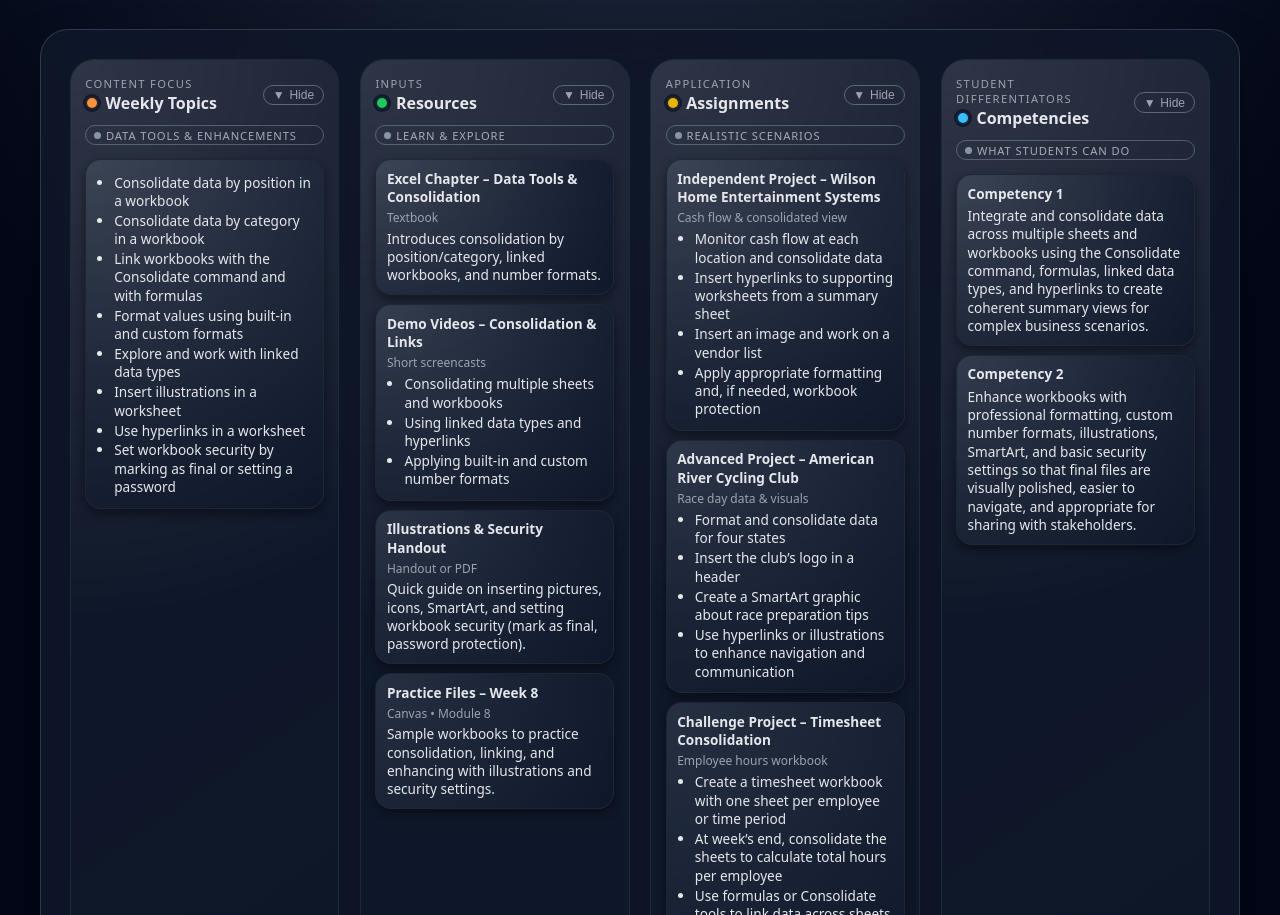
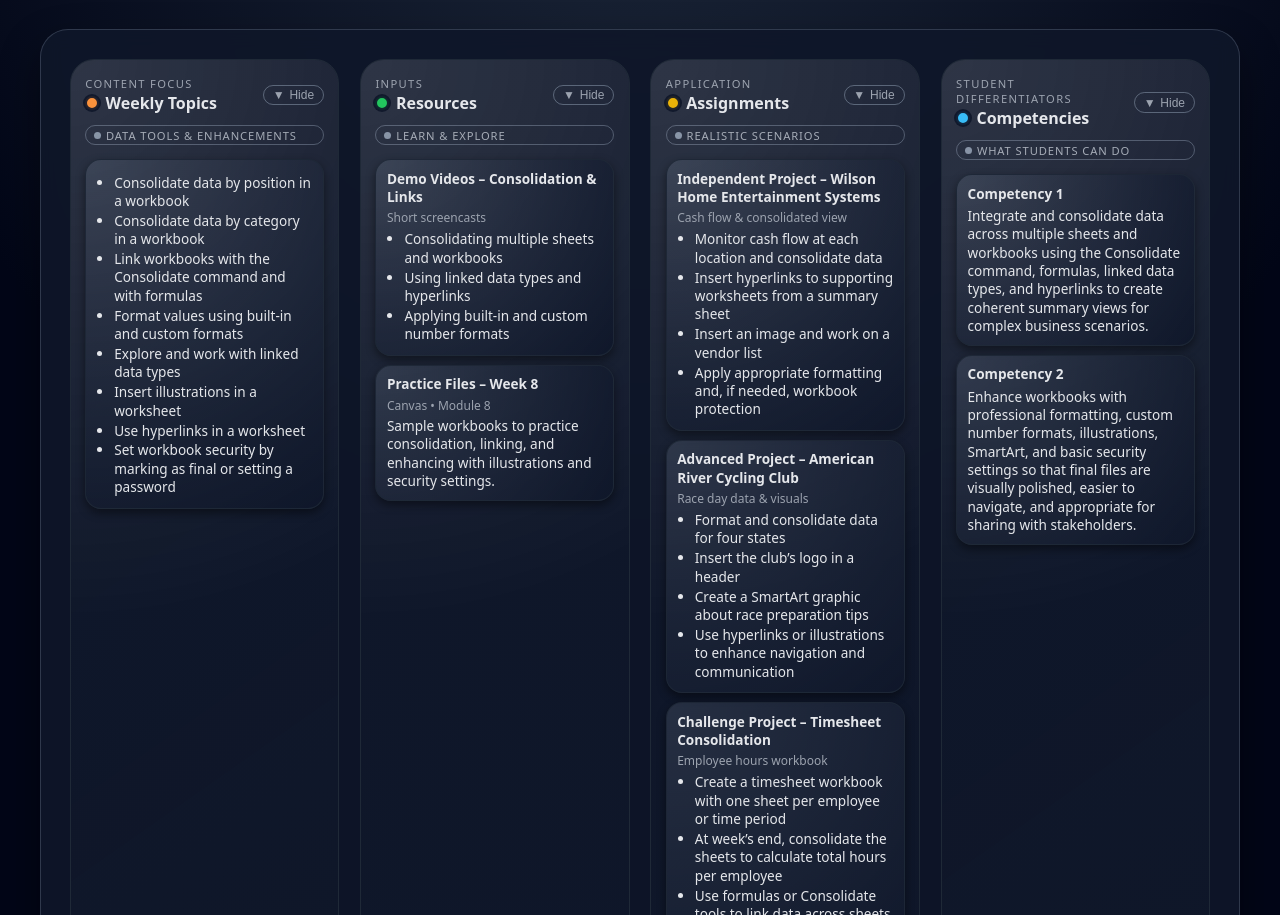
Before and after one commit to ProfSaleh/ismg2050-course-map, a plain HTML site: page week8.html in a window 1280 px wide. Shown: the part 185-1100 px from the top of the page. Drawn offline with Linux system fonts and the light colour scheme.

Commit message:
Removed handout DIV

```diff
--- a/week8.html
+++ b/week8.html
@@ -448,13 +448,6 @@
               <span class="dot"></span> Learn &amp; Explore
             </div>
 
-            <div class="card">
-              <div class="card-title">Excel Chapter – Data Tools &amp; Consolidation</div>
-              <div class="card-sub">Textbook</div>
-              <p>
-                Introduces consolidation by position/category, linked workbooks, and number formats.
-              </p>
-            </div>
 
             <div class="card">
               <div class="card-title">Demo Videos – Consolidation &amp; Links</div>
@@ -466,14 +459,6 @@
               </ul>
             </div>
 
-            <div class="card">
-              <div class="card-title">Illustrations &amp; Security Handout</div>
-              <div class="card-sub">Handout or PDF</div>
-              <p>
-                Quick guide on inserting pictures, icons, SmartArt, and setting workbook security
-                (mark as final, password protection).
-              </p>
-            </div>
 
             <div class="card">
               <div class="card-title">Practice Files – Week 8</div>
```
Also changed, not shown: week2.html (+0 -8 lines), week3.html (+0 -8 lines), week4.html (+0 -8 lines).
